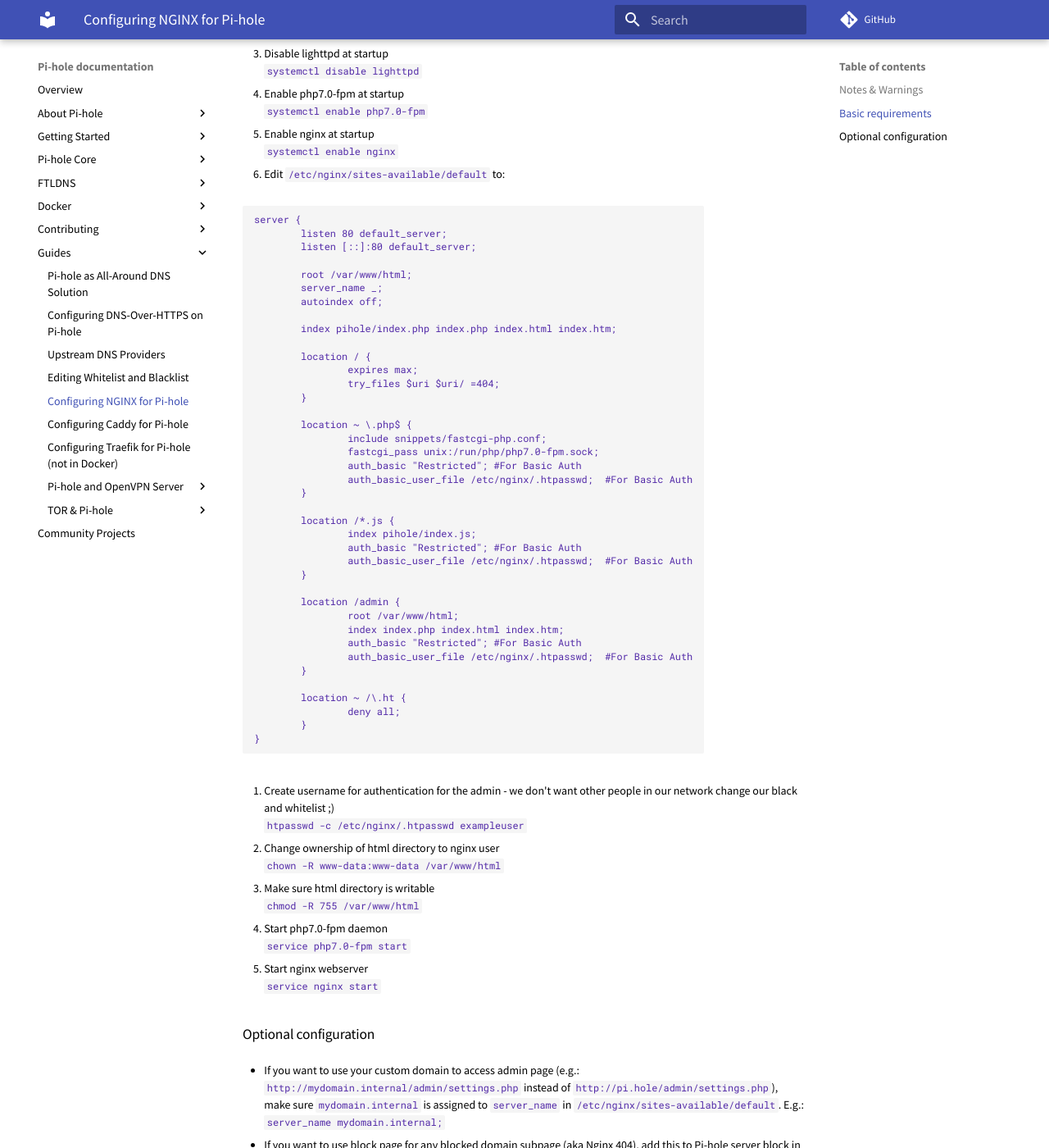
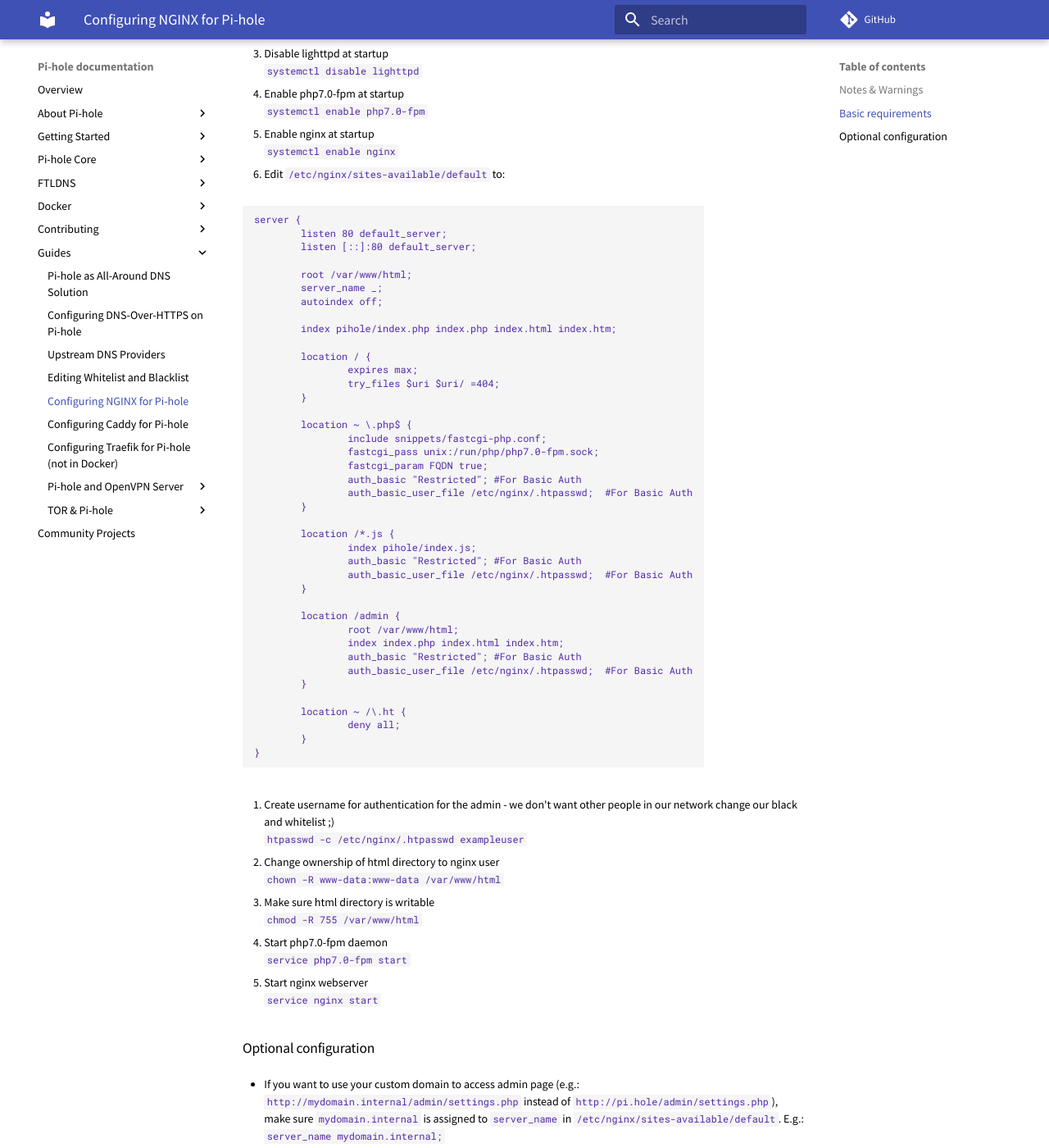
Before and after one commit to pi-hole/docs, an MkDocs documentation site: the page built from docs/guides/nginx-configuration.md, in a window 1280 px wide and 1400 px high, scrolled down 391 px. Shown: the whole window at 82% size. Built offline with MkDocs 1.6.1 and Material for MkDocs 9.7.7, drawn with Linux system fonts in a browser that asks for light colours; comment, search, counter and statistics services are not loaded; some of the changed text lies outside the part shown.

Commit message:
Add `fastcgi_param FQDN true;` to nginx config
This [adds the `$serverName` to the list of `$authorizedHosts`](https://github.com/pi-hole/pi-hole/blob/master/advanced/index.php#L26-L31) allowed to see the splash page, and should be equivalent to `setenv.add-environment = ("fqdn" => "true")` in lighttpd as [suggested in the Discourse FAQs](https://discourse.pi-hole.net/t/enabling-https-for-your-pi-hole-web-interface/5771). Without this, you could still visit `/admin` directly, but `/` (or any other page if `error_page 404 /pihole/index.php` is added as suggested below) would show [`[ERROR]: Unable to parse results from queryads.php: Unhandled error message ()`](https://github.com/pi-hole/pi-hole/issues/2195).

Signed-off-by: Ming Aldrich-Gan <mingaldrichgan@gmail.com>

````diff
--- a/docs/guides/nginx-configuration.md
+++ b/docs/guides/nginx-configuration.md
@@ -34,6 +34,7 @@
         location ~ \.php$ {
                 include snippets/fastcgi-php.conf;
                 fastcgi_pass unix:/run/php/php7.0-fpm.sock;
+                fastcgi_param FQDN true;
                 auth_basic "Restricted"; #For Basic Auth
                 auth_basic_user_file /etc/nginx/.htpasswd;  #For Basic Auth
         }
@@ -77,7 +78,7 @@
 
 -       If you want to use block page for any blocked domain subpage (aka Nginx 404), add this to Pi-hole server block in your Nginx configuration file:
 ```
-error_page 404 /pihole/index.php
+error_page 404 /pihole/index.php;
 ```
 -       When using nginx to serve Pi-hole, Let's Encrypt can be used to directly configure nginx. Make sure to use your hostname instead of _ in `server_name _;` line above.
 ```
````
